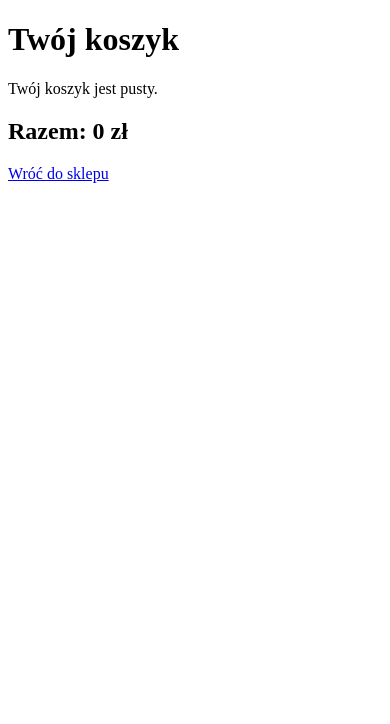
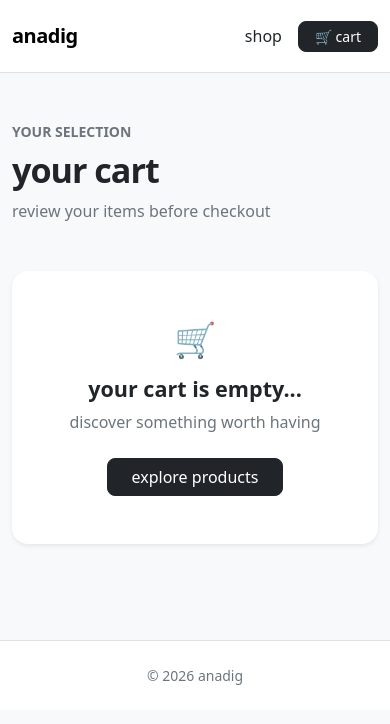
Before and after one commit to damian-malec/django-blog, a Django app: page /cart/ in a window 390 px wide. Shown: the top 724 px of the page. Run offline with Django 3.2, Linux system fonts and the light colour scheme.

Commit message:
Rozbudowa sklepu ANADIG i dokumentacja

```diff
--- /dev/null
+++ b/shop/templates/shop/base.html
@@ -0,0 +1,130 @@
+<!DOCTYPE html>
+<html lang="pl">
+<head>
+    <meta charset="UTF-8">
+    <meta name="viewport" content="width=device-width, initial-scale=1">
+
+    <title>{% block title %}anadig{% endblock %}</title>
+
+    <link
+        href="https://cdn.jsdelivr.net/npm/bootstrap@5.3.3/dist/css/bootstrap.min.css"
+        rel="stylesheet"
+    >
+
+    <style>
+        body {
+            background-color: #f8f9fa;
+            color: #212529;
+        }
+
+        .navbar-brand {
+            font-weight: 700;
+            letter-spacing: -0.5px;
+        }
+
+        .page-heading {
+            font-weight: 700;
+            letter-spacing: -1px;
+        }
+
+        .product-card {
+            border: 0;
+            border-radius: 16px;
+            overflow: hidden;
+            transition: transform 0.2s ease,
+                        box-shadow 0.2s ease;
+        }
+
+        .product-card:hover {
+            transform: translateY(-4px);
+            box-shadow: 0 12px 30px rgba(0, 0, 0, 0.08);
+        }
+
+        .product-image {
+            width: 100%;
+            height: 220px;
+            object-fit: cover;
+        }
+
+        .btn-dark {
+            border-radius: 8px;
+        }
+
+        .site-footer {
+            border-top: 1px solid #dee2e6;
+        }
+
+        .checkout-label {
+            display: block;
+            margin-bottom: 8px;
+            color: #77756f;
+            font-size: 12px;
+            font-weight: 600;
+            text-transform: lowercase;
+            letter-spacing: 0.04em;
+        }
+
+        .checkout-card {
+            max-width: 760px;
+            margin: 0 auto;
+        }
+
+        .checkout-card .form-control {
+            min-height: 48px;
+            border: 1px solid #e3e1dc;
+            border-radius: 8px;
+            padding: 12px 14px;
+            font-size: 14px;
+            background: #fff;
+        }
+
+        .checkout-card .form-control:focus {
+            border-color: #77756f;
+            box-shadow: 0 0 0 3px rgba(32, 32, 30, 0.07);
+        }
+
+        .checkout-card .btn {
+            min-height: 48px;
+            border-radius: 8px;
+            font-size: 14px;
+            font-weight: 600;
+            text-transform: lowercase;
+        }
+
+    </style>
+</head>
+
+<body>
+    <nav class="navbar navbar-expand-lg bg-white border-bottom">
+        <div class="container py-2">
+            <a class="navbar-brand" href="{% url 'product_list' %}">
+                anadig
+            </a>
+            <div class="d-flex gap-3 align-items-center">
+                <a class="nav-link" href="{% url 'product_list' %}">
+                    shop
+                </a>
+                <a class="btn btn-dark btn-sm px-3"
+                    href="{% url 'cart_detail' %}">
+                    🛒 cart
+                </a>
+            </div>
+        </div>
+    </nav>
+
+    <main class="container py-5">
+        {% block content %}
+        {% endblock %}
+    </main>
+
+    <footer class="site-footer bg-white mt-5 py-4">
+        <div class="container text-center text-secondary small">
+            © 2026 anadig
+        </div>
+    </footer>
+
+    <script
+        src="https://cdn.jsdelivr.net/npm/bootstrap@5.3.3/dist/js/bootstrap.bundle.min.js">
+    </script>
+</body>
+</html>
--- a/shop/templates/shop/cart.html
+++ b/shop/templates/shop/cart.html
@@ -1,27 +1,126 @@
-<!DOCTYPE html>
-<html lang="pl">
-<head>
-    <meta charset="UTF-8">
-    <meta name="viewport" content="width=device-width, initial-scale=1">
-    <title>Twój koszyk</title>
-</head>
-<body>
-    <h1>Twój koszyk</h1>
+{% extends 'shop/base.html' %}
 
-    {% for item in items %}
-        <div>
-            <h2>{{ item.product.name }}</h2>
-            <p>Ilość: {{ item.quantity }}</p>
-            <p>Cena: {{ item.product.price }} zł</p>
-            <p>Wartość: {{ item.subtotal }} zł</p>
+{% block title %}your cart | ANADIG{% endblock %}
+
+{% block content %}
+<div class="mb-5">
+    <p class="text-secondary text-uppercase small fw-semibold mb-2">
+        your selection
+    </p>
+    <h1 class="page-heading display-4 mb-2">your cart</h1>
+    <p class="text-secondary">review your items before checkout</p>
+</div>
+
+{% if items %}
+<div class="row g-4">
+    <div class="col-lg-8">
+        {% for item in items %}
+        <div class="card border-0 shadow-sm rounded-4 mb-3">
+            <div class="card-body p-4">
+                <div class="row align-items-center g-3">
+                    <div class="col">
+                        <h2 class="h5 fw-semibold mb-2">
+                            {{ item.product.name }}
+                        </h2>
+                        <p class="text-secondary small mb-2">
+                            {{ item.product.price }} zł per item
+                        </p>
+                        <p class="fw-semibold mb-0">
+                            subtotal: {{ item.subtotal|floatformat:2 }} zł
+                        </p>
+                    </div>
+
+                    <div class="col-auto">
+                        <form method="post"
+                              action="{% url 'update_cart' item.product.id %}"
+                              class="d-flex align-items-center gap-2">
+                            {% csrf_token %}
+
+                            <button class="btn btn-outline-secondary"
+                                    type="submit"
+                                    name="quantity"
+                                    value="{{ item.quantity|add:'-1' }}"
+                                    aria-label="Decrease quantity"
+                                    {% if item.quantity <= 1 %}disabled{% endif %}>
+                                −
+                            </button>
+
+                            <span class="fw-semibold px-1">
+                                {{ item.quantity }}
+                            </span>
+
+                            <button class="btn btn-outline-secondary"
+                                    type="submit"
+                                    name="quantity"
+                                    value="{{ item.quantity|add:'1' }}"
+                                    aria-label="Increase quantity"
+                                    {% if item.quantity >= 99 %}disabled{% endif %}>
+                                +
+                            </button>
+                        </form>
+
+                        <form method="post"
+                              action="{% url 'remove_from_cart' item.product.id %}"
+                              class="text-end mt-3">
+                            {% csrf_token %}
+                            <button type="submit"
+                                    class="btn btn-link link-danger p-0 text-decoration-none">
+                                remove
+                            </button>
+                        </form>
+                    </div>
+                </div>
+            </div>
         </div>
-        <hr>
-    {% empty %}
-        <p>Twój koszyk jest pusty.</p>
-    {% endfor %}
+        {% endfor %}
 
-    <h2>Razem: {{ total }} zł</h2>
+        <a href="{% url 'product_list' %}"
+           class="btn btn-outline-dark mt-2">
+            ← continue shopping
+        </a>
+    </div>
 
-    <p><a href="{% url 'product_list' %}">Wróć do sklepu</a></p>
-</body>
-</html>
+    <div class="col-lg-4">
+        <div class="card border-0 shadow-sm rounded-4">
+            <div class="card-body p-4">
+                <h2 class="h5 fw-bold mb-4">order summary</h2>
+
+                <div class="d-flex justify-content-between mb-3">
+                    <span class="text-secondary">subtotal</span>
+                    <span>{{ total|floatformat:2 }} zł</span>
+                </div>
+
+                <div class="d-flex justify-content-between border-top pt-3 mb-4">
+                    <span class="fw-semibold">total</span>
+                    <span class="fs-4 fw-bold">
+                        {{ total|floatformat:2 }} zł
+                    </span>
+                </div>
+
+                <a href="{% url 'checkout' %}" class="btn btn-dark w-100 py-3">
+                    proceed to checkout
+                </a>
+
+                <p class="small text-secondary text-center mt-3 mb-0">
+                    shipping costs will be calculated later
+                </p>
+            </div>
+        </div>
+    </div>
+</div>
+
+{% else %}
+<div class="card border-0 shadow-sm rounded-4">
+    <div class="card-body text-center p-5">
+        <div class="display-4 mb-3">🛒</div>
+        <h2 class="h4 fw-bold">your cart is empty...</h2>
+        <p class="text-secondary mb-4">
+            discover something worth having
+        </p>
+        <a href="{% url 'product_list' %}" class="btn btn-dark px-4">
+            explore products
+        </a>
+    </div>
+</div>
+{% endif %}
+{% endblock %}
--- a/shop/urls.py
+++ b/shop/urls.py
@@ -4,9 +4,9 @@ from . import views
 urlpatterns = [
     path('', views.product_list, name='product_list'),
     path('cart/', views.cart_detail, name='cart_detail'),
-    path(
-        'cart/add/<int:product_id>/',
-        views.add_to_cart,
-        name='add_to_cart'
-    ),
+    path('cart/add/<int:product_id>/', views.add_to_cart, name='add_to_cart'),
+    path('cart/update/<int:product_id>/', views.update_cart, name='update_cart'),
+    path('cart/remove/<int:product_id>/', views.remove_from_cart, name='remove_from_cart'),
+    path('checkout/', views.checkout, name='checkout'),
+    path('order-success/', views.order_success, name='order_success'),
 ]
--- a/shop/views.py
+++ b/shop/views.py
@@ -1,6 +1,9 @@
+from decimal import Decimal
+from django import forms
+from django.db import transaction
 from django.shortcuts import render, redirect, get_object_or_404
-from .models import Product
-
+from django.views.decorators.http import require_POST
+from .models import Product, Order, OrderItem
 
 def product_list(request):
     products = Product.objects.filter(
@@ -13,21 +16,19 @@ def product_list(request):
         {'products': products}
     )
 
+@require_POST
+def add_to_cart(request, product_id):
+    product = get_object_or_404(
+        Product,
+        id=product_id,
+        available=True
+    )
 
-def add_to_cart(request, product_id):
-    if request.method == 'POST':
-        product = get_object_or_404(
-            Product,
-            id=product_id,
-            available=True
-        )
+    cart = request.session.get('cart', {})
+    key = str(product.id)
 
-        cart = request.session.get('cart', {})
-        product_id = str(product.id)
-
-        cart[product_id] = cart.get(product_id, 0) + 1
-
-        request.session['cart'] = cart
+    cart[key] = int(cart.get(key, 0)) + 1
+    request.session['cart'] = cart
 
     return redirect('product_list')
 
@@ -35,7 +36,7 @@ def add_to_cart(request, product_id):
 def cart_detail(request):
     cart = request.session.get('cart', {})
     items = []
-    total = 0
+    total = Decimal('0.00')
 
     for product_id, quantity in cart.items():
         product = Product.objects.filter(
@@ -44,7 +45,9 @@ def cart_detail(request):
         ).first()
 
         if product:
+            quantity = max(1, int(quantity))
             subtotal = product.price * quantity
+
             items.append({
                 'product': product,
                 'quantity': quantity,
@@ -57,3 +60,142 @@ def cart_detail(request):
         'shop/cart.html',
         {'items': items, 'total': total}
     )
+
+@require_POST
+def update_cart(request, product_id):
+    cart = request.session.get('cart', {})
+    key = str(product_id)
+
+    if key not in cart:
+        return redirect('cart_detail')
+
+    try:
+        quantity = int(request.POST.get('quantity', 1))
+    except (TypeError, ValueError):
+        quantity = 1
+
+    if quantity <= 0:
+        cart.pop(key, None)
+    else:
+        cart[key] = min(quantity, 99)
+
+    request.session['cart'] = cart
+    return redirect('cart_detail')
+
+
+@require_POST
+def remove_from_cart(request, product_id):
+    cart = request.session.get('cart', {})
+    cart.pop(str(product_id), None)
+
+    request.session['cart'] = cart
+    return redirect('cart_detail')
+
+
+class CheckoutForm(forms.Form):
+    first_name = forms.CharField(
+        max_length=100,
+        label='first name'
+    )
+    last_name = forms.CharField(
+        max_length=100,
+        label='last name'
+    )
+    email = forms.EmailField(
+        label='email address'
+    )
+    address = forms.CharField(
+        max_length=255,
+        label='street and house number'
+    )
+    postal_code = forms.CharField(
+        max_length=20,
+        label='postal code'
+    )
+    city = forms.CharField(
+        max_length=100,
+        label='city'
+    )
+
+    def __init__(self, *args, **kwargs):
+        super().__init__(*args, **kwargs)
+        for field in self.fields.values():
+            field.widget.attrs.update({
+                'class': 'form-control',
+                'placeholder': field.label,
+            })
+
+def checkout(request):
+    cart = request.session.get('cart', {})
+    products = []
+    total = Decimal('0.00')
+
+    for product_id, quantity in cart.items():
+        product = Product.objects.filter(
+            id=product_id,
+            available=True
+        ).first()
+
+        if product:
+            quantity = min(max(int(quantity), 1), 99)
+            subtotal = product.price * quantity
+            products.append({
+                'product': product,
+                'quantity': quantity,
+                'subtotal': subtotal,
+            })
+            total += subtotal
+
+    if not products:
+        return redirect('cart_detail')
+
+    if request.method == 'POST':
+        form = CheckoutForm(request.POST)
+
+        if form.is_valid():
+            with transaction.atomic():
+                order = Order.objects.create(
+                    first_name=form.cleaned_data['first_name'],
+                    last_name=form.cleaned_data['last_name'],
+                    email=form.cleaned_data['email'],
+                    address=form.cleaned_data['address'],
+                    postal_code=form.cleaned_data['postal_code'],
+                    city=form.cleaned_data['city'],
+                    total=total,
+                )
+
+                for item in products:
+                    OrderItem.objects.create(
+                        order=order,
+                        product=item['product'],
+                        product_name=item['product'].name,
+                        price=item['product'].price,
+                        quantity=item['quantity'],
+                    )
+
+            request.session['cart'] = {}
+            request.session['last_order_id'] = order.id
+            return redirect('order_success')
+    else:
+        form = CheckoutForm()
+
+    return render(
+        request,
+        'shop/checkout.html',
+        {'form': form, 'items': products, 'total': total}
+    )
+
+
+def order_success(request):
+    order_id = request.session.get('last_order_id')
+
+    if not order_id:
+        return redirect('product_list')
+
+    order = get_object_or_404(Order, id=order_id)
+
+    return render(
+        request,
+        'shop/order_success.html',
+        {'order': order}
+    )
```
Also changed, not shown: shop/models.py (+52 -0 lines), shop/templates/shop/checkout.html (added, +82 -0 lines), shop/templates/shop/order_success.html (added, +22 -0 lines), shop/templates/shop/product_list.html (+62 -45 lines), README.md (added), shop/migrations/0002_order_orderitem.py (added).
